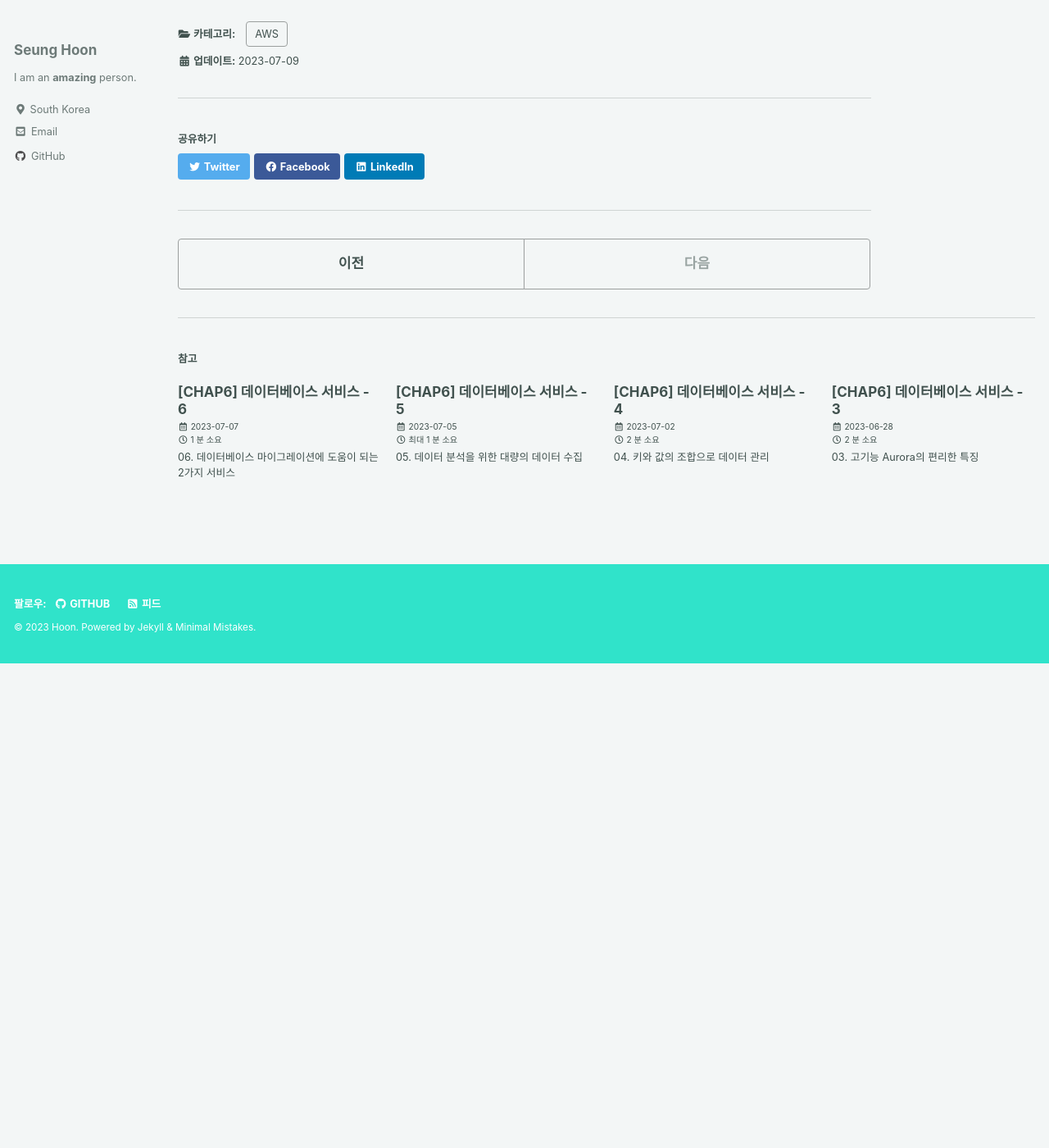
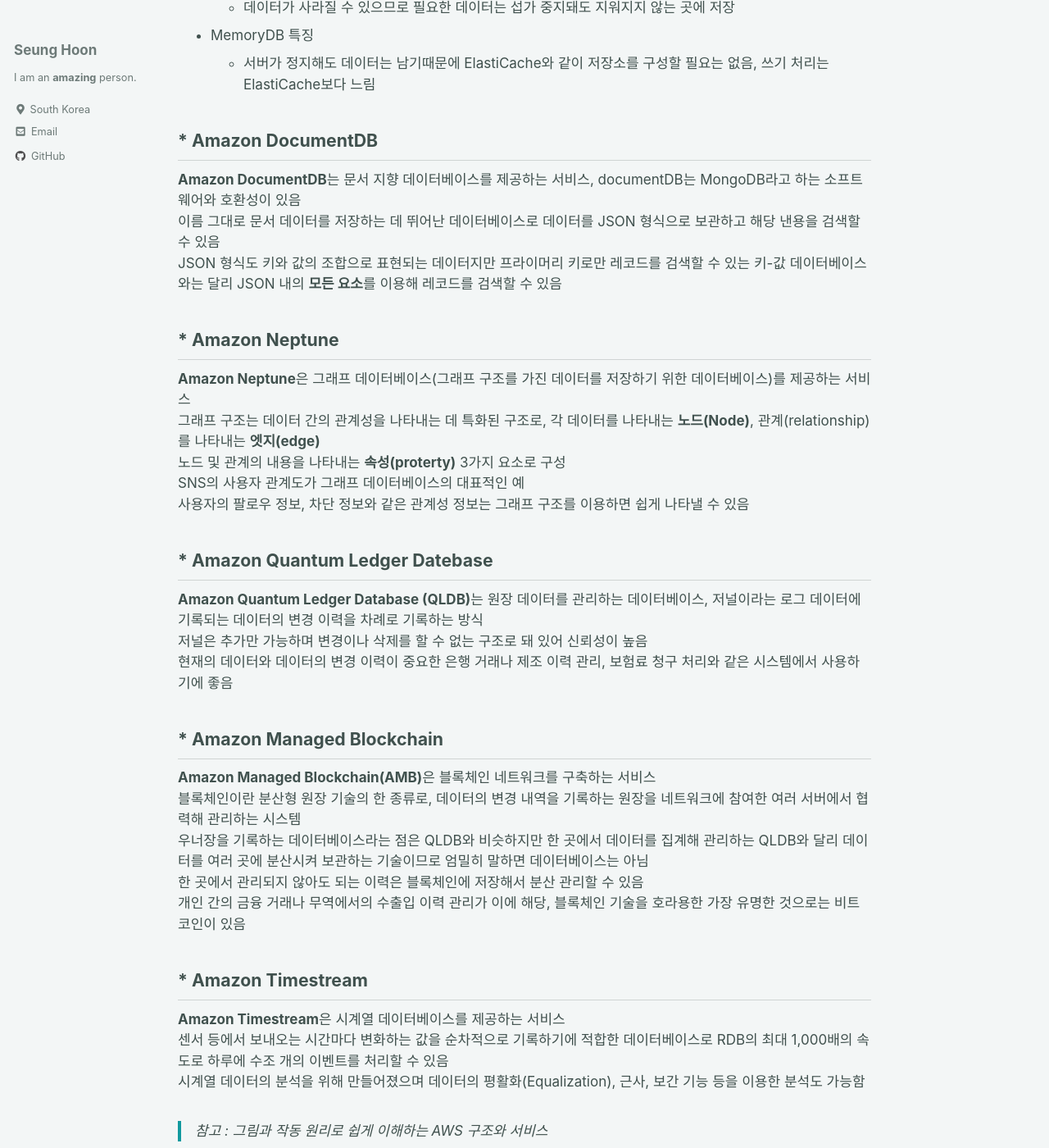
Before and after one commit to ibk01161/ibk01161.github.io, a Jekyll site: the page built from _posts/2023-07-09-aws6_07.md, in a window 1280 px wide and 1400 px high, scrolled down 1119 px. Shown: the whole window at 82% size. Built offline with Jekyll 4.4.1, drawn with Linux system fonts in a browser that asks for light colours; cached includes are drawn as plain includes; before the commit the page ends 1928 px from its top, so only the background shows below that; some of the changed text lies outside the part shown.

Commit message:
Add Post

```diff
--- a/_posts/2023-07-09-aws6_07.md
+++ b/_posts/2023-07-09-aws6_07.md
@@ -30,5 +30,51 @@ ElastiCache는 고속인 대신 데이터가 사라질수 있다는 단점이
 AWS에서는 이 단점을 해결하기 위해 데이터의 **지속성을 확보** 하면서 **빠른 읽기 및 쓰기**가 가능한 **Amazon MemoryDB for Redis**라는 서비스를 제공함
 Redis는 메모리뿐만 아니라 보조 저장 장치에도 데이터를 저장해 메모리의 데이터가 사라지더라도 복구할 수 있는 기능을 갖추고 있음
 
+* ElastiCache 특징
+  - 이용 빈도가 높은 데이터를 보관해 응용 프로그램 처리 속도를 높임
+  - 데이터가 사라질 수 있으므로 필요한 데이터는 섭가 중지돼도 지워지지 않는 곳에 저장
+
+* MemoryDB 특징
+  - 서버가 정지해도 데이터는 남기때문에 ElastiCache와 같이 저장소를 구성할 필요는 없음, 쓰기 처리는 ElastiCache보다 느림
+
+
+## * Amazon DocumentDB
+
+**Amazon DocumentDB**는 문서 지향 데이터베이스를 제공하는 서비스, documentDB는 MongoDB라고 하는 소프트웨어와 호환성이 있음
+이름 그대로 문서 데이터를 저장하는 데 뛰어난 데이터베이스로 데이터를 JSON 형식으로 보관하고 해당 낸용을 검색할 수 있음
+JSON 형식도 키와 값의 조합으로 표현되는 데이터지만 프라이머리 키로만 레코드를 검색할 수 있는 키-값 데이터베이스와는 달리 JSON 내의 **모든 요소**를 이용해 레코드를 검색할 수 있음
+
+
+## * Amazon Neptune
+
+**Amazon Neptune**은 그래프 데이터베이스(그래프 구조를 가진 데이터를 저장하기 위한 데이터베이스)를 제공하는 서비스
+그래프 구조는 데이터 간의 관계성을 나타내는 데 특화된 구조로, 각 데이터를 나타내는 **노드(Node)**, 관계(relationship)를 나타내는 **엣지(edge)**
+노드 및 관계의 내용을 나타내는 **속성(proterty)** 3가지 요소로 구성
+SNS의 사용자 관계도가 그래프 데이터베이스의 대표적인 예
+사용자의 팔로우 정보, 차단 정보와 같은 관계성 정보는 그래프 구조를 이용하면 쉽게 나타낼 수 있음
+
+
+## * Amazon Quantum Ledger Datebase
+
+**Amazon Quantum Ledger Database (QLDB)**는 원장 데이터를 관리하는 데이터베이스, 저널이라는 로그 데이터에 기록되는 데이터의 변경 이력을 차례로 기록하는 방식
+저널은 추가만 가능하며 변경이나 삭제를 할 수 없는 구조로 돼 있어 신뢰성이 높음
+현재의 데이터와 데이터의 변경 이력이 중요한 은행 거래나 제조 이력 관리, 보험료 청구 처리와 같은 시스템에서 사용하기에 좋음
+
+
+## * Amazon Managed Blockchain
+
+**Amazon Managed Blockchain(AMB)**은 블록체인 네트워크를 구축하는 서비스
+블록체인이란 분산형 원장 기술의 한 종류로, 데이터의 변경 내역을 기록하는 원장을 네트워크에 참여한 여러 서버에서 협력해 관리하는 시스템
+우너장을 기록하는 데이터베이스라는 점은 QLDB와 비슷하지만 한 곳에서 데이터를 집계해 관리하는 QLDB와 달리 데이터를 여러 곳에 분산시켜 보관하는 기술이므로 엄밀히 말하면 데이터베이스는 아님
+한 곳에서 관리되지 않아도 되는 이력은 블록체인에 저장해서 분산 관리할 수 있음
+개인 간의 금융 거래나 무역에서의 수출입 이력 관리가 이에 해당, 블록체인 기술을 호라용한 가장 유명한 것으로는 비트코인이 있음
+
+
+## * Amazon Timestream
+
+**Amazon Timestream**은 시계열 데이터베이스를 제공하는 서비스
+센서 등에서 보내오는 시간마다 변화하는 값을 순차적으로 기록하기에 적합한 데이터베이스로 RDB의 최대 1,000배의 속도로 하루에 수조 개의 이벤트를 처리할 수 있음
+시계열 데이터의 분석을 위해 만들어졌으며 데이터의 평활화(Equalization), 근사, 보간 기능 등을 이용한 분석도 가능함
+
 
 > 참고 : 그림과 작동 원리로 쉽게 이해하는 AWS 구조와 서비스
```
